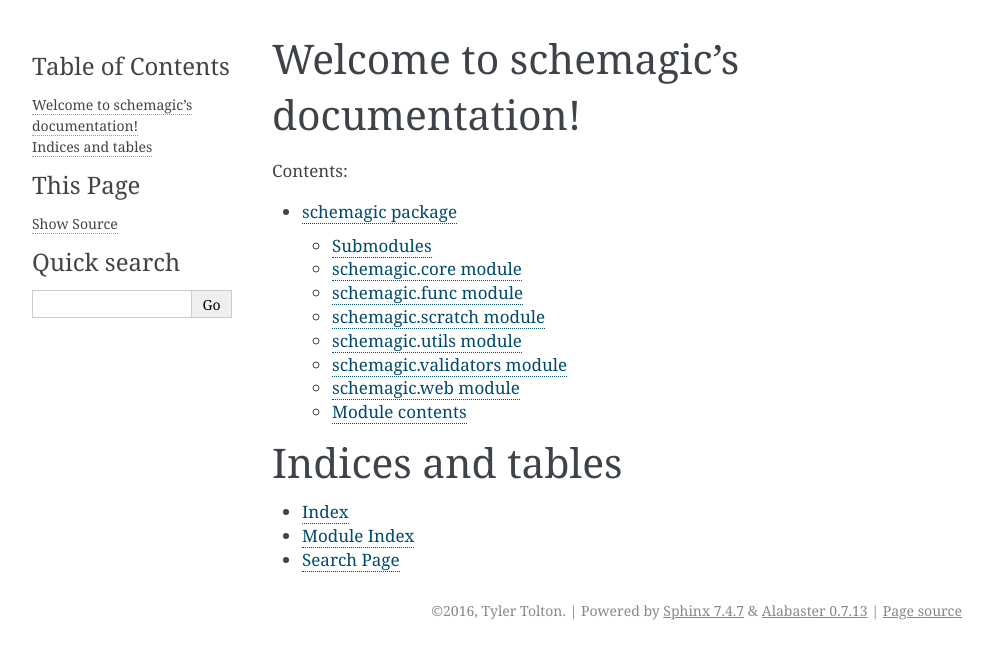
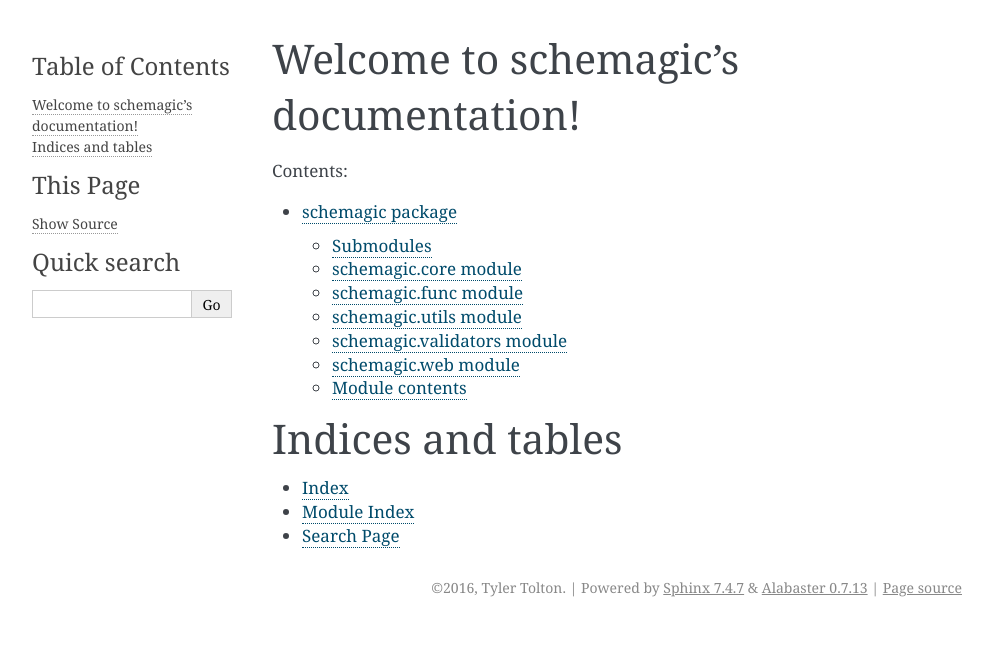
Before and after one commit to Defunctionalize/schemagic, a Sphinx documentation site: the page built from docs/index.rst, in a window 1280 px wide. Shown: the top 659 px of the page, without its empty margins (148-1141 px from the left). Built offline with Sphinx 7.4.7, drawn with Linux system fonts in a browser that asks for light colours.

Commit message:
remove reference to scratch module

```diff
--- a/docs/schemagic.rst
+++ b/docs/schemagic.rst
@@ -16,14 +16,6 @@
 ---------------------
 
 .. automodule:: schemagic.func
-    :members:
-    :undoc-members:
-    :show-inheritance:
-
-schemagic.scratch module
-------------------------
-
-.. automodule:: schemagic.scratch
     :members:
     :undoc-members:
     :show-inheritance:
```
